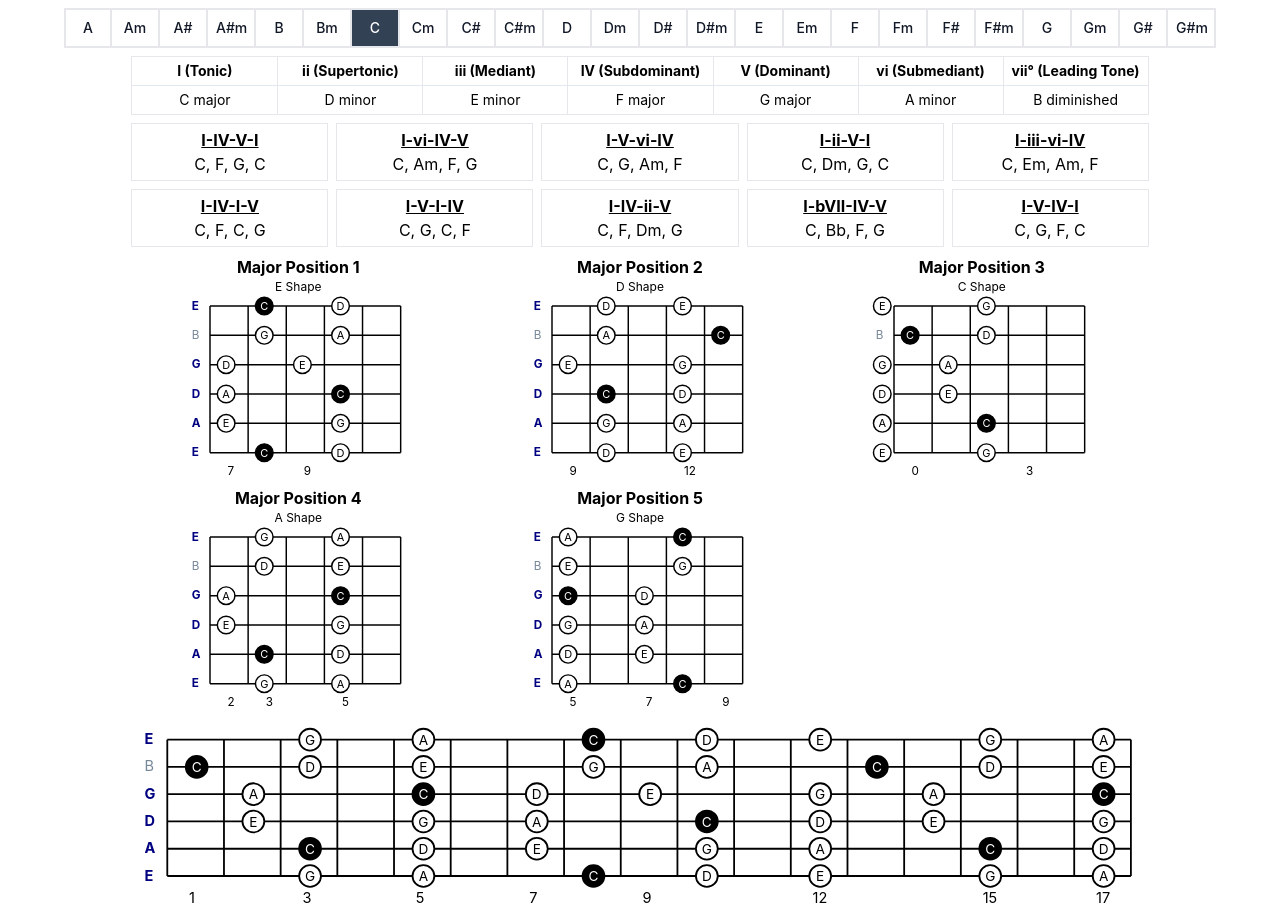
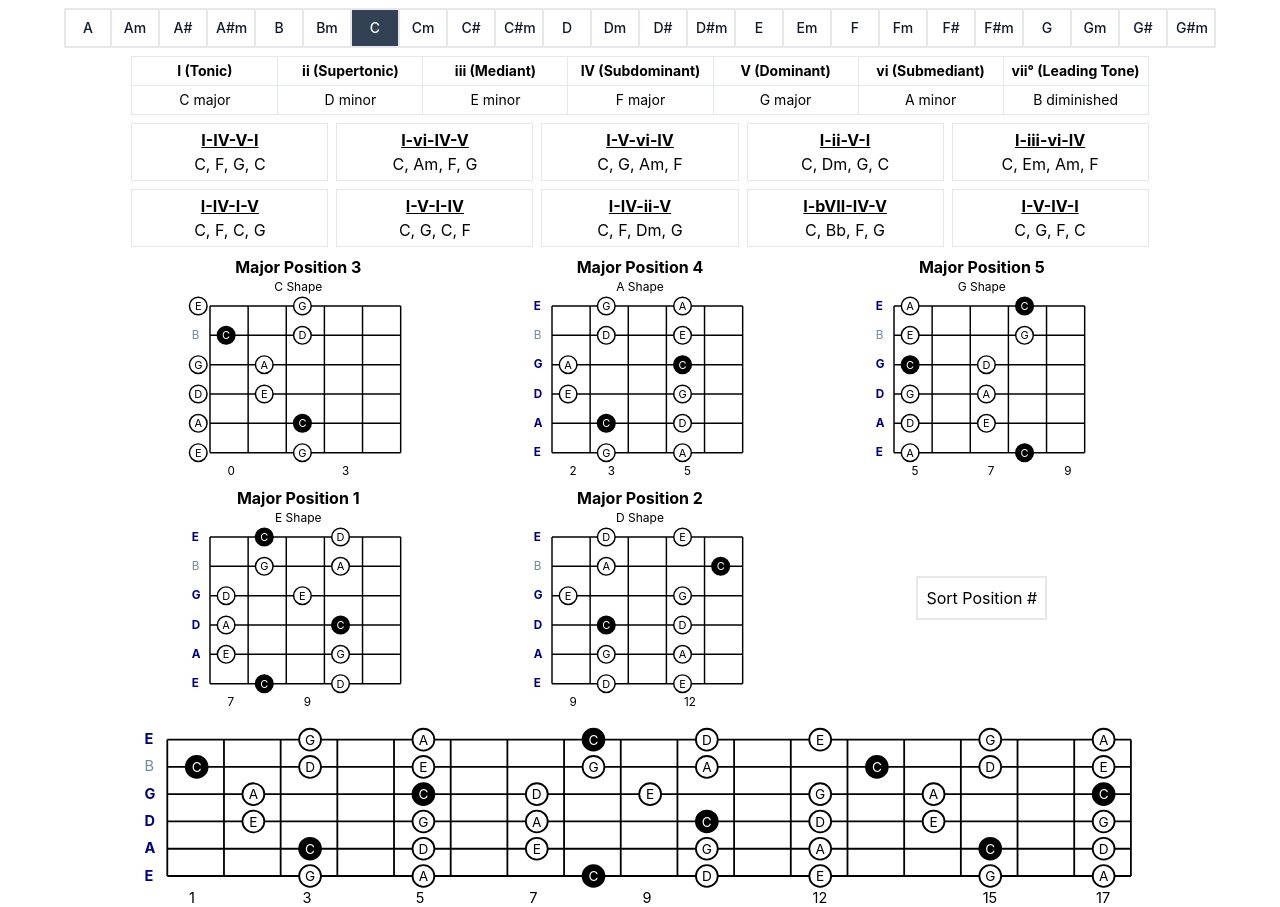
Before and after one commit to LucasLombardo/scale-positions, a React (Create React App) app: page / in a window 1280 px wide. Built offline with nearby package versions, Linux system fonts and the light colour scheme.

Commit message:
adds sorting to positions

```diff
--- a/src/App.js
+++ b/src/App.js
@@ -1,6 +1,6 @@
 import positions from "./data/positions";
 import keys from "./data/keys";
-import { useState } from "react";
+import { useEffect, useState } from "react";
 import { Radios } from "./components/Radios";
 import Progressions from "./components/Progressions";
 import Degrees from "./components/Degrees";
@@ -9,8 +9,19 @@ import FullBoard from "./components/FullBoard";
 
 function App() {
   const [key, setKey] = useState("C");
+  const [sortLR, setSortLR] = useState(true);
+  const [sortedPositions, setSortedPositions] = useState([]);
   const keyType = key.endsWith("m") ? "minor" : "major";
-  const sortedPositions = positions.sort((a, b) => a[keyType] - b[keyType]);
+
+  useEffect(() => {
+    let sortedByNumber = positions
+      .toSorted((a, b) => a[keyType] - b[keyType])
+      .map((p, i) => ({ ...p, start: keys[key].positionStarts[i] }));
+    if (sortLR)
+      sortedByNumber = sortedByNumber.toSorted((a, b) => a.start - b.start);
+    setSortedPositions(sortedByNumber);
+  }, [key, sortLR]);
+
   return (
     <div className="container max-w-screen-xl mx-auto px-4">
       <Radios options={Object.keys(keys)} setSelected={setKey} selected={key} />
@@ -20,13 +31,14 @@ function App() {
 
         <div className="grid grid-cols-3 gap-2 place-items-center mt-2">
           {sortedPositions.map((position, i) => (
-            <ScalePosition
-              key={i}
-              selectedKey={key}
-              position={position}
-              positionIndex={i}
-            />
+            <ScalePosition key={i} selectedKey={key} position={position} />
           ))}
+          <button
+            className="border-2 border-gray-200 p-2 text-center"
+            onClick={() => setSortLR(!sortLR)}
+          >
+            {sortLR ? "Sort Position #" : "Sort L-R"}
+          </button>
         </div>
         <FullBoard selectedKey={key} />
       </div>
--- a/src/components/Fretboard.jsx
+++ b/src/components/Fretboard.jsx
@@ -99,7 +99,7 @@ export default function Fretboard({
               fontSize="15"
               fill={isKeyNote ? "white" : "black"}
               textAnchor="middle"
-              dominant-baseline="middle"
+              dominantBaseline="middle"
             >
               {note}
             </text>
--- a/src/components/ScalePosition.jsx
+++ b/src/components/ScalePosition.jsx
@@ -4,20 +4,19 @@ import keys from "../data/keys";
 export default function ScalePosition({
   selectedKey,
   position,
-  positionIndex,
 }) {
   const keyType = selectedKey.endsWith("m") ? "Minor" : "Major";
-
+    const positionNumber = position[keyType.toLowerCase()]
   return (
     <div>
       <h2 className="font-bold text-center">
-        {keyType} Position {positionIndex + 1}
+        {keyType} Position {positionNumber}
       </h2>
-      <p className="text-center text-xs">{["E", "D", "C", "A", "G"][positionIndex]} Shape</p>
+      <p className="text-center text-xs">{["E", "D", "C", "A", "G"][positionNumber - 1]} Shape</p>
       <Fretboard
         keyNote={selectedKey.replace("m", "")}
         markers={position.markers}
-        startingFret={keys[selectedKey].positionStarts[positionIndex]}
+        startingFret={keys[selectedKey].positionStarts[positionNumber - 1]}
         boldedNotes={keys[selectedKey].pentatonic}
       />
     </div>
--- a/src/data/positions.js
+++ b/src/data/positions.js
@@ -2,8 +2,6 @@ const positions = [
   {
     minor: 1,
     major: 5,
-    majorShape: "",
-    minorShape: "G Shape",
     markers: [
       { string: 0, fret: 1 },
       { string: 0, fret: 4 },
@@ -22,8 +20,6 @@ const positions = [
   {
     minor: 2,
     major: 1,
-    majorShape: "G Shape",
-    minorShape: "",
     markers: [
       { string: 0, fret: 2 },
       { string: 0, fret: 4 },
```
